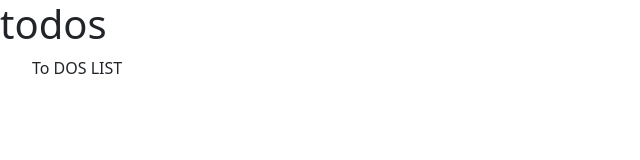
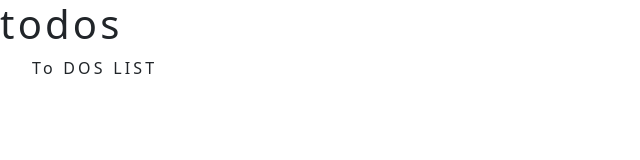
Before and after one commit to felixDev22/react-todo-app, a React (Create React App) app: page / in a window 1280 px wide. Shown: the top 160 px of the page, without its empty margins (0-640 px from the left). Built offline with nearby package versions, Linux system fonts and the light colour scheme.

Commit message:
Add spacing

```diff
--- a/src/index.css
+++ b/src/index.css
@@ -14,9 +14,9 @@
   --light-green:#07e777;
 }
 
-
 body {
-  background-color: #61dafb;
+  background: #61dafb;
+  letter-spacing: 0.2rem;
 }
 
 .container {
@@ -59,6 +59,6 @@ body {
   padding-left: 5%;
 }
 
-.Menu-links li{
+.Menu-links li {
   margin-bottom: 40px;
 }
```
